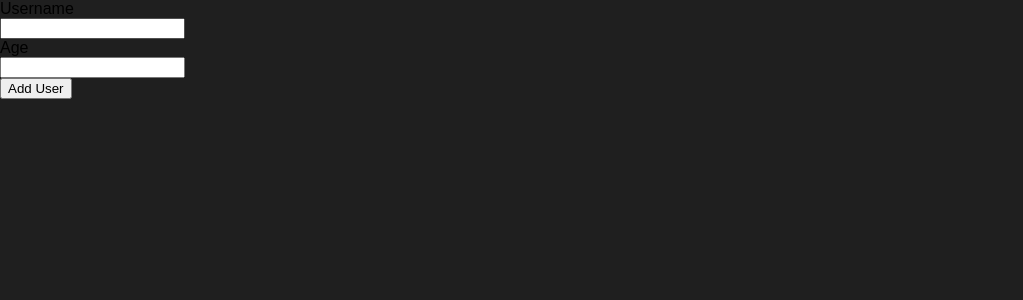
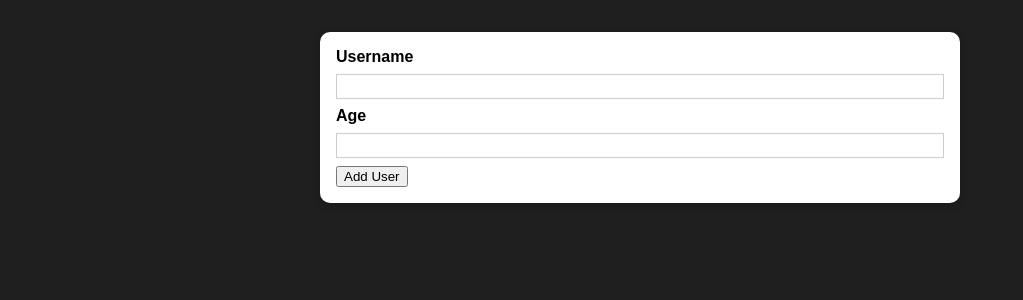
Before and after one commit to ysagar558/ReactRevisionProjectSharpener, a React (Create React App) app: page / in a window 1280 px wide. Shown: the top 300 px of the page, without its empty margins (0-1023 px from the left). Built offline with nearby package versions, Linux system fonts and the light colour scheme.

Commit message:
Card reusable wrapper component

```diff
--- /dev/null
+++ b/src/components/UI/Card.css
@@ -0,0 +1,5 @@
+.card {
+  background: white;
+  box-shadow: 0 2px 8px rgba(0, 0, 0, 0.26);
+  border-radius: 10px;
+}
--- /dev/null
+++ b/src/components/UI/Card.js
@@ -0,0 +1,12 @@
+// Write your code below:
+import React from "react";
+import "./Card.css";
+const Card = (props) => {
+  const classes = `card ` + props.className;
+  return <div className={classes}>
+      {props.children}
+    </div>
+
+};
+
+export default Card;
--- /dev/null
+++ b/src/components/Users/AddUser.css
@@ -0,0 +1,26 @@
+.input {
+  margin: 2rem auto;
+  padding: 1rem;
+  width: 90%;
+  max-width: 40rem;
+}
+
+.input label {
+  display: block;
+  font-weight: bold;
+  margin-bottom: 0.5rem;
+}
+
+.input input {
+  font: inherit;
+  display: block;
+  width: 100%;
+  border: 1px solid #ccc;
+  padding: 0.15rem;
+  margin-bottom: 0.5rem;
+}
+
+.input input:focus {
+  outline: none;
+  border-color: #4f005f;
+}
--- a/src/components/Users/AddUser.js
+++ b/src/components/Users/AddUser.js
@@ -1,21 +1,25 @@
-// Write your code below:
+// Write your code at relevant places in the code below:
+
+import React from "react";
+import "./AddUser.css";
+import Card from "../UI/Card";
+
 const AddUser = () => {
   const addUserHandler = (event) => {
     event.preventDefault();
-  }
+  };
+
   return (
+    <Card className="input" >
     <form onSubmit={addUserHandler}>
-      <div>
-        <label htmlFor="username">Username</label><br/>
-        <input type="text" id="username" />
-      </div>
-      <div>
-        <label htmlFor="age">Age</label><br/>
-        <input type="number" id="age" />
-      </div>
+      <label htmlFor="username">Username</label>
+      <input id="username" type="text" />
+      <label htmlFor="age">Age</label>
+      <input id="age" type="number" />
       <button type="submit">Add User</button>
-    </form>
+      </form>
+    </Card>
   );
-}
+};
 
 export default AddUser;
```
